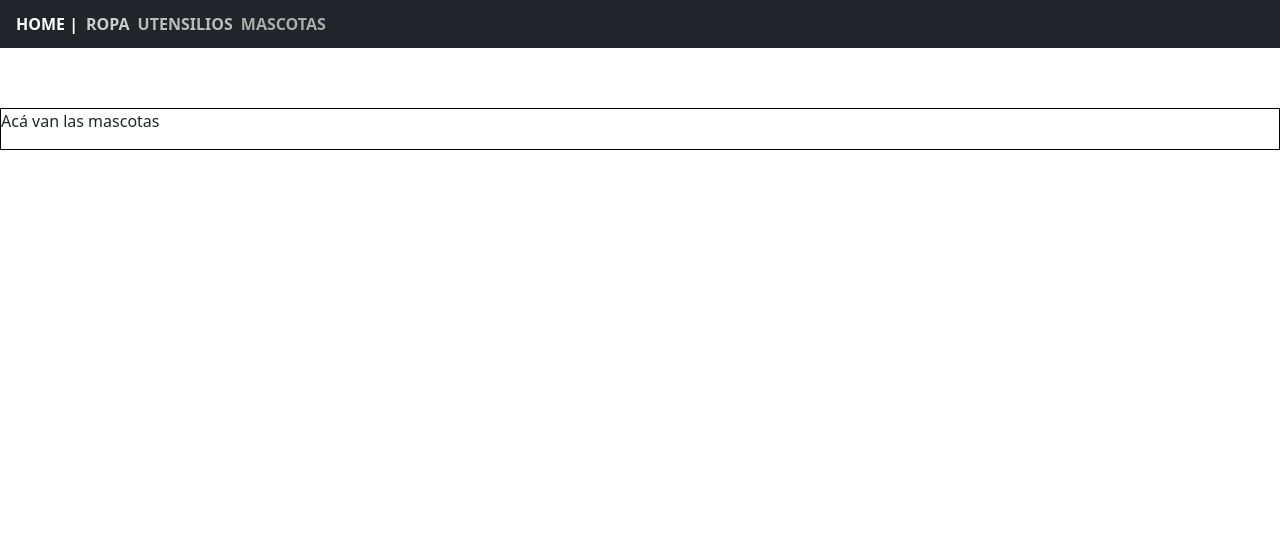
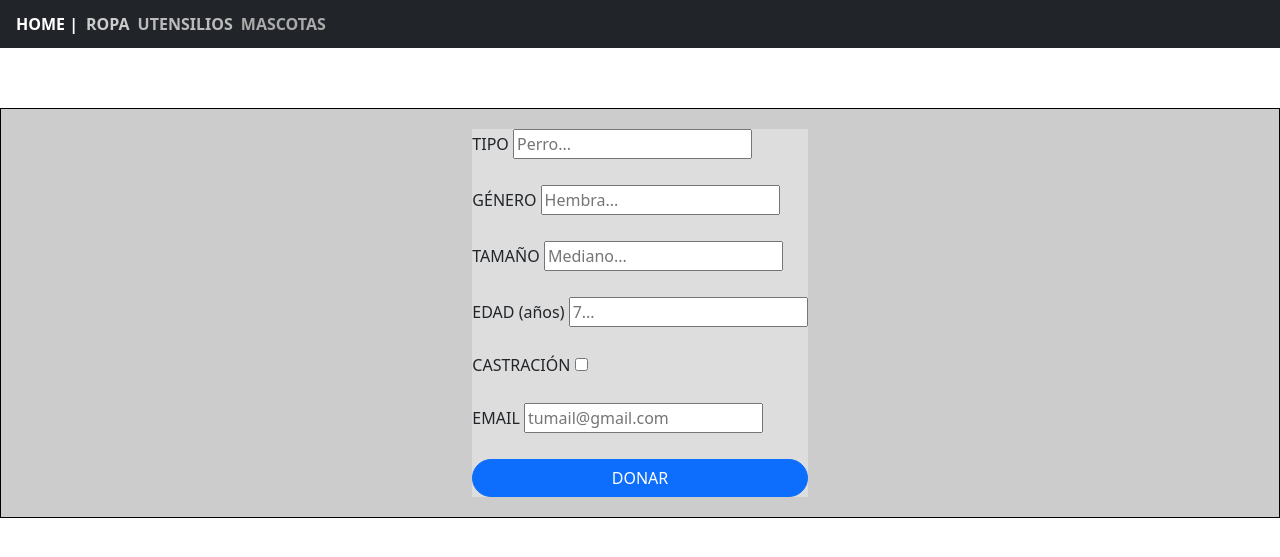
Before and after one commit to amaroferraris/appDonar, a Django app: page /AppDonar/mascota/ in a window 1280 px wide. Shown: the top 557 px of the page. Run offline with Django 4.2, Linux system fonts and the light colour scheme; some libraries are stand-ins or nearby versions.

Commit message:
Clase 20 ahora sí: hice todos los pasos hasta la clase 20

```diff
--- a/AppDonar/static/css/myestilo.css
+++ b/AppDonar/static/css/myestilo.css
@@ -3,3 +3,36 @@
     top: 60px;
     border: 1px solid black;
 }
+
+.contenidoRopa{
+    background-color: #cccccc;
+    display: flex;
+    justify-content: center;
+    align-items: center;
+    padding: 20px;
+}
+
+.formDataRopa{
+    display: flex;
+    flex-direction: column;
+    width: 500 px;
+    gap: 10px;
+    background-color: #dddddd;
+}
+
+.btn{
+    border-radius: 20px !important;
+}
+
+/* ::-webkit-input-placeholder {
+   font-style: italic;
+} */
+:-moz-placeholder {
+   font-style: italic;
+}
+::-moz-placeholder {
+   font-style: italic;
+}
+:-ms-input-placeholder {
+   font-style: italic;
+}
--- a/AppDonar/template/mascota.html
+++ b/AppDonar/template/mascota.html
@@ -3,5 +3,15 @@
 {% load static %}
 
 {% block contenido %}
-    <p>Acá van las mascotas</p>
+<div class="contenidoRopa">
+    <form class="formDataRopa">
+        <p>TIPO <input type="text" placeholder="Perro..."></p>
+        <p>GÉNERO <input type="text" placeholder="Hembra..."></p>
+        <p>TAMAÑO <input type="text" placeholder="Mediano..."></p>
+        <p>EDAD (años) <input type="text" placeholder="7..."></p>
+        <p>CASTRACIÓN <input type="checkbox"></p>
+        <p>EMAIL <input type="text" placeholder="tumail@gmail.com"></p>
+        <button type="button" class="btn btn-primary btn">DONAR</button>
+    </form>
+</div>
 {% endblock %}
--- a/AppDonar/urls.py
+++ b/AppDonar/urls.py
@@ -2,9 +2,9 @@ from django.urls import path
 from AppDonar.views import *
 
 urlpatterns = [
-    path('', inicio),
-    path('ropa/', ropa),
-    path('utensilio/', utensilio),
-    path('mascota/', mascota),
-    path('home/', home),
+    path('', home),
+    path('AppDonar/ropa/', ropa),
+    path('AppDonar/utensilio/', utensilio),
+    path('AppDonar/mascota/', mascota),
+    path('AppDonar/home/', home),
 ]
--- a/proyectoFinal/settings.py
+++ b/proyectoFinal/settings.py
@@ -55,7 +55,7 @@ ROOT_URLCONF = 'proyectoFinal.urls'
 TEMPLATES = [
     {
         'BACKEND': 'django.template.backends.django.DjangoTemplates',
-        'DIRS': [f'{BASE_DIR}/proyectoFinal/plantillas', f'{BASE_DIR}/AppDonar/template'],
+        'DIRS': [f'{BASE_DIR}/AppDonar/template'],
         'APP_DIRS': True,
         'OPTIONS': {
             'context_processors': [
--- a/proyectoFinal/urls.py
+++ b/proyectoFinal/urls.py
@@ -1,13 +1,8 @@
 from django.contrib import admin
 from django.urls import path, include
 from proyectoFinal.view import *
-from proyectoFinal.view import inicio
-
 
 urlpatterns = [
     path('admin/', admin.site.urls),
-    path('', inicio),
-    path('saludo/', saludo),
-    path('template/', templateVista),
-    path('AppDonar/', include("AppDonar.urls")),
+    path('', include("AppDonar.urls")),
 ]
```
Also changed, not shown: AppDonar/template/ropa.html (+9 -1 lines), AppDonar/template/utensilio.html (+9 -1 lines), proyectoFinal/view.py (deleted, +0 -25 lines).
